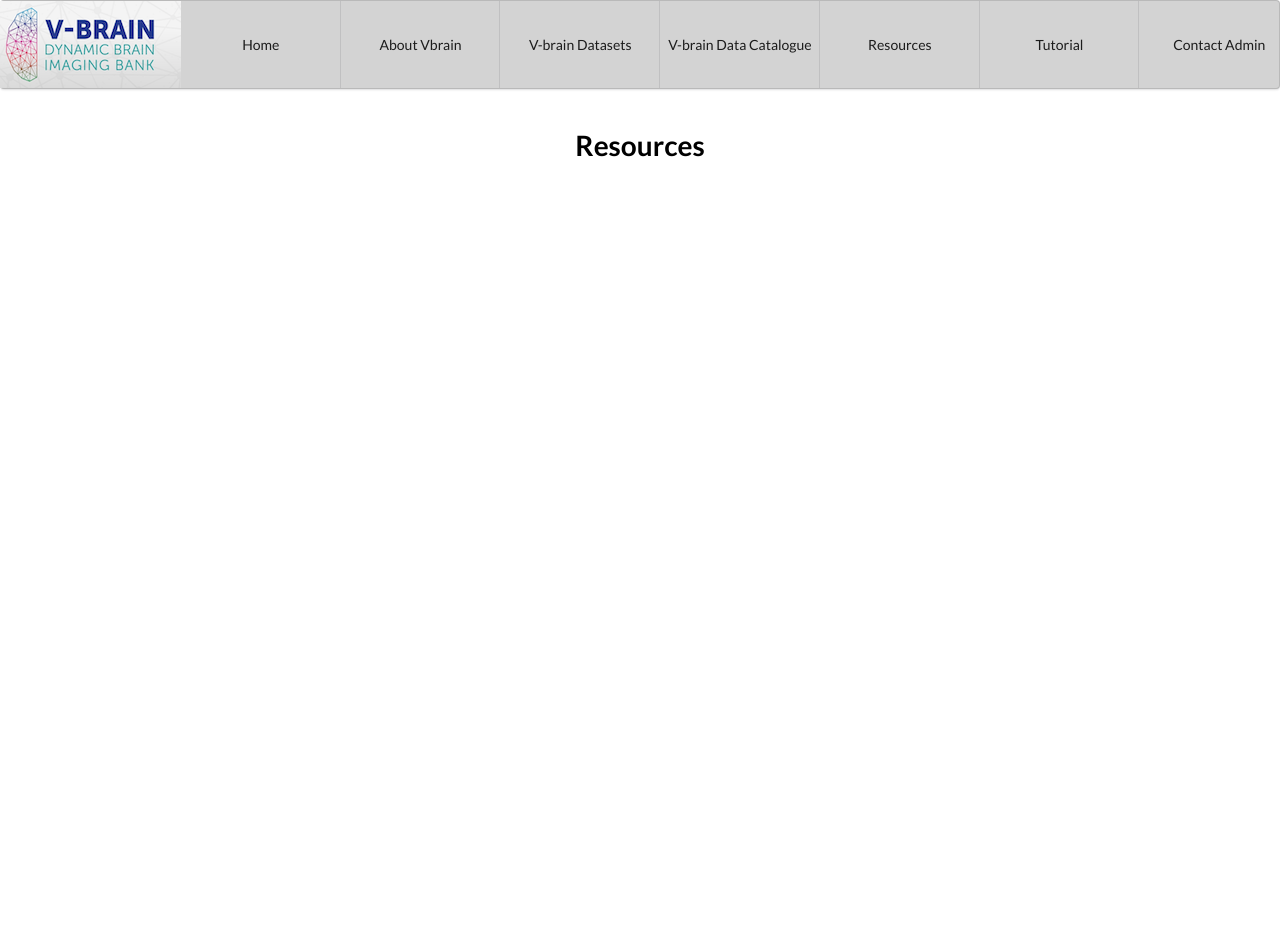
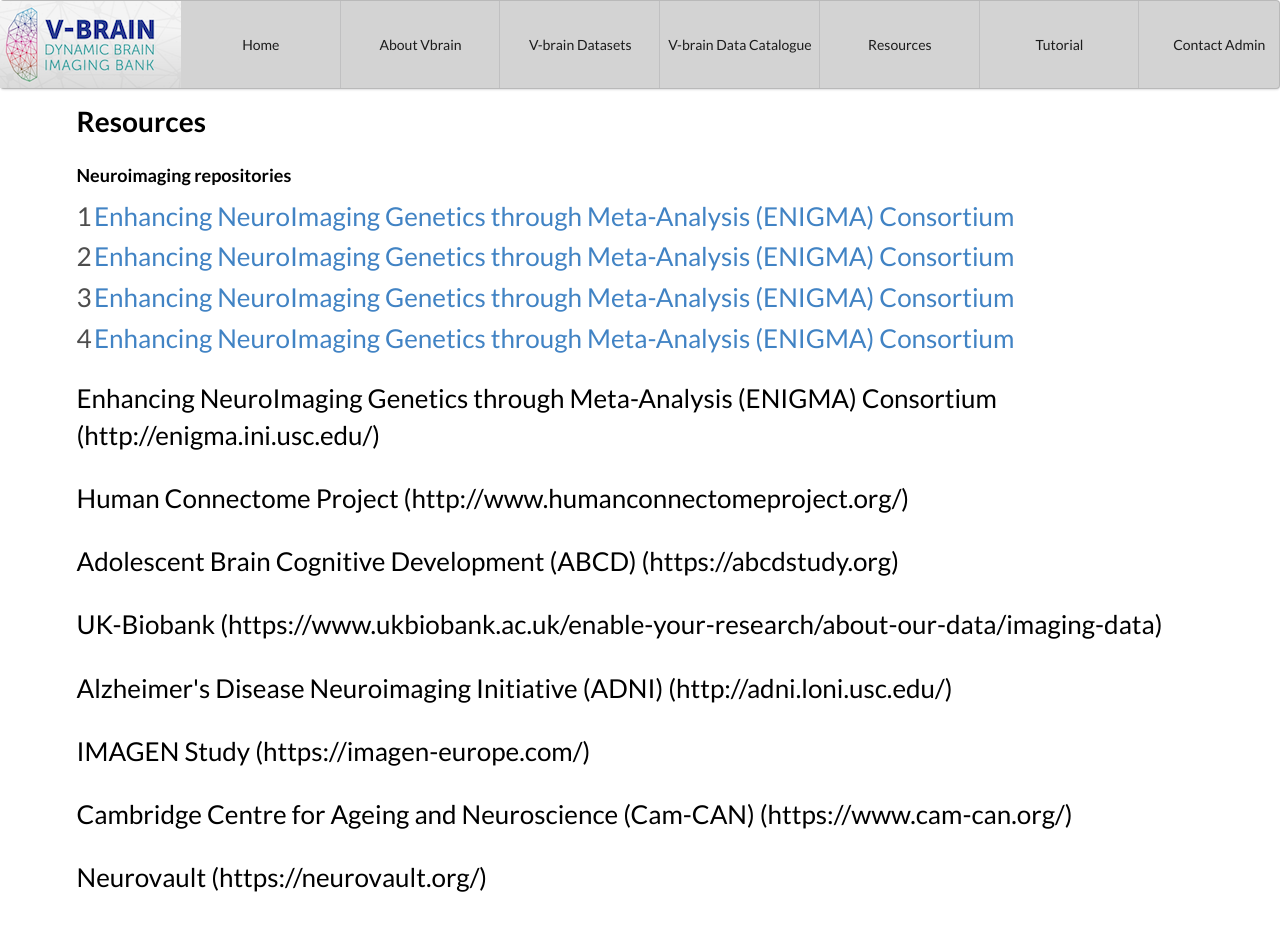
Before and after one commit to shiyuchen6688/V-Brain, a React (Create React App) app in the folder frontend/: page /resources in a window 1280 px wide. Shown: the top 928 px of the page. Before the commit the page ends 800 px from the top, so only its background shows below. Built offline with nearby package versions, Linux system fonts and the light colour scheme.

Commit message:
resource have 2 option now, wait for sophia's opinion

```diff
--- a/frontend/src/pages/Resources.js
+++ b/frontend/src/pages/Resources.js
@@ -1,5 +1,95 @@
+/**
+ * Display static resources to users
+ */
 import React from "react"
 
+const neuroImagingTittleList = [
+    "Enhancing NeuroImaging Genetics through Meta-Analysis (ENIGMA) Consortium",
+    "Human Connectome Project ",
+    "Adolescent Brain Cognitive Development (ABCD)",
+    "UK-Biobank",
+    "Alzheimer's Disease Neuroimaging Initiative (ADNI)",
+    "IMAGEN Study ",
+    "Cambridge Centre for Ageing and Neuroscience (Cam-CAN) ",
+    "Neurovault ",
+    "International Neuroimaging Data-sharing Initiative",
+    "this one includes many widely used dataset, e.g., ABIDE, ADHD200, CoRR etc. Function Biomedical Informatics Research Network(FBIRN)",
+    "Open Access Series of Imaging Studies (OASIS)",
+    "OpenfMRI and OpenNeuro", // TODO: treat this specially
+    "NIH Pediatric MRI Data Repository",
+    "Information eXtraction from Images (IXI)",
+    "Open Connectome Project",
+    "Naturalistic Neuroimaging Database",
+    "National Consortium on Alcohol and Neurodevelopment in Adolescence",
+    "Pediatric Imaging, Neurocognition, and Genetics (PING)",
+    "Philadelphia Neurodevelopmental Cohort",
+    "SchizConnect",
+    "Brain Genome Superstruct Project",
+    "Australian Imaging, Biomarkers and Lifestyle (AIBL)",
+    "Chinese Imaging Genetics (CHIMGEN)"
+
+
+]
+
+const neuroimagingRepoLinkList = [
+]
+
+const analysesSiteTittleList = [
+]
+
+const analysesSiteLinkList = [
+]
+
 export default function Resources() {
-    return <h1>Resources</h1>
+    return (
+        <div className="ui container">
+            <h1>Resources</h1>
+
+            <h3>Neuroimaging repositories</h3>
+            <ResourceList names={neuroImagingTittleList} links={neuroimagingRepoLinkList} />
+
+            <h3>Sites with script for analyses packages</h3>
+            <ResourceList names={analysesSiteTittleList} links={analysesSiteLinkList} />
+        </div>
+    )
 }
+
+function ResourceList() {
+    return (
+        <div>
+            <div class="ui ordered list">
+                <a class="item" href="http://enigma.ini.usc.edu/">Enhancing NeuroImaging Genetics through Meta-Analysis (ENIGMA) Consortium</a>
+                <a class="item" href="http://enigma.ini.usc.edu/">Enhancing NeuroImaging Genetics through Meta-Analysis (ENIGMA) Consortium</a>
+                <a class="item" href="http://enigma.ini.usc.edu/">Enhancing NeuroImaging Genetics through Meta-Analysis (ENIGMA) Consortium</a>
+                <a class="item" href="http://enigma.ini.usc.edu/">Enhancing NeuroImaging Genetics through Meta-Analysis (ENIGMA) Consortium</a>
+
+            </div>
+            <div>
+
+                <p>Enhancing NeuroImaging Genetics through Meta-Analysis (ENIGMA) Consortium (http://enigma.ini.usc.edu/)</p>
+                <p>Human Connectome Project (http://www.humanconnectomeproject.org/)</p>
+                <p>Adolescent Brain Cognitive Development (ABCD) (https://abcdstudy.org)</p>
+                <p>UK-Biobank (https://www.ukbiobank.ac.uk/enable-your-research/about-our-data/imaging-data)</p>
+                <p>Alzheimer's Disease Neuroimaging Initiative (ADNI) (http://adni.loni.usc.edu/)</p>
+                <p>IMAGEN Study (https://imagen-europe.com/)</p>
+                <p>Cambridge Centre for Ageing and Neuroscience (Cam-CAN) (https://www.cam-can.org/)</p>
+                <p>Neurovault (https://neurovault.org/)</p>
+                <p>International Neuroimaging Data-sharing Initiative (http://fcon_1000.projects.nitrc.org/), this one includes many widely used dataset, e.g., ABIDE, ADHD200, CoRR etc.</p>
+                <p>Function Biomedical Informatics Research Network (FBIRN) (http://www.birncommunity.org)</p>
+                <p>Open Access Series of Imaging Studies (OASIS) (https://www.oasis-brains.org/)</p>
+                <p>OpenfMRI (http://openfmri.org/) and OpenNeuro (https://openneuro.org/)</p>
+                <p>NIH Pediatric MRI Data Repository (https://www.nitrc.org/projects/pediatric_mri)</p>
+                <p>Information eXtraction from Images (IXI) (http://brain-development.org/)</p>
+                <p>Open Connectome Project (https://neurodata.io/mri/)</p>
+                <p>Naturalistic Neuroimaging Database (https://www.naturalistic-neuroimaging-database.org/)</p>
+                <p>National Consortium on Alcohol and Neurodevelopment in Adolescence (http://www.ncanda.org/)</p>
+                <p>Pediatric Imaging, Neurocognition, and Genetics (PING) (http://pingstudy.ucsd.edu)</p>
+                <p>Philadelphia Neurodevelopmental Cohort (https://www.ncbi.nlm.nih.gov/projects/gap/cgi-bin/study.cgi?study_id=phs000607.v2.p2)</p>
+                <p>SchizConnect (https://www.schizconnect.org)</p>
+                <p>Brain Genome Superstruct Project (http://neuroinformatics.harvard.edu/gsp)</p>
+                <p>Australian Imaging, Biomarkers and Lifestyle (AIBL) (http://www.aibl.csiro.au)</p>
+                <p>Chinese Imaging Genetics (CHIMGEN) (http://chimgen.tmu.edu.cn/en/)</p>
+            </div>
+        </div>
+    )
+}
```
